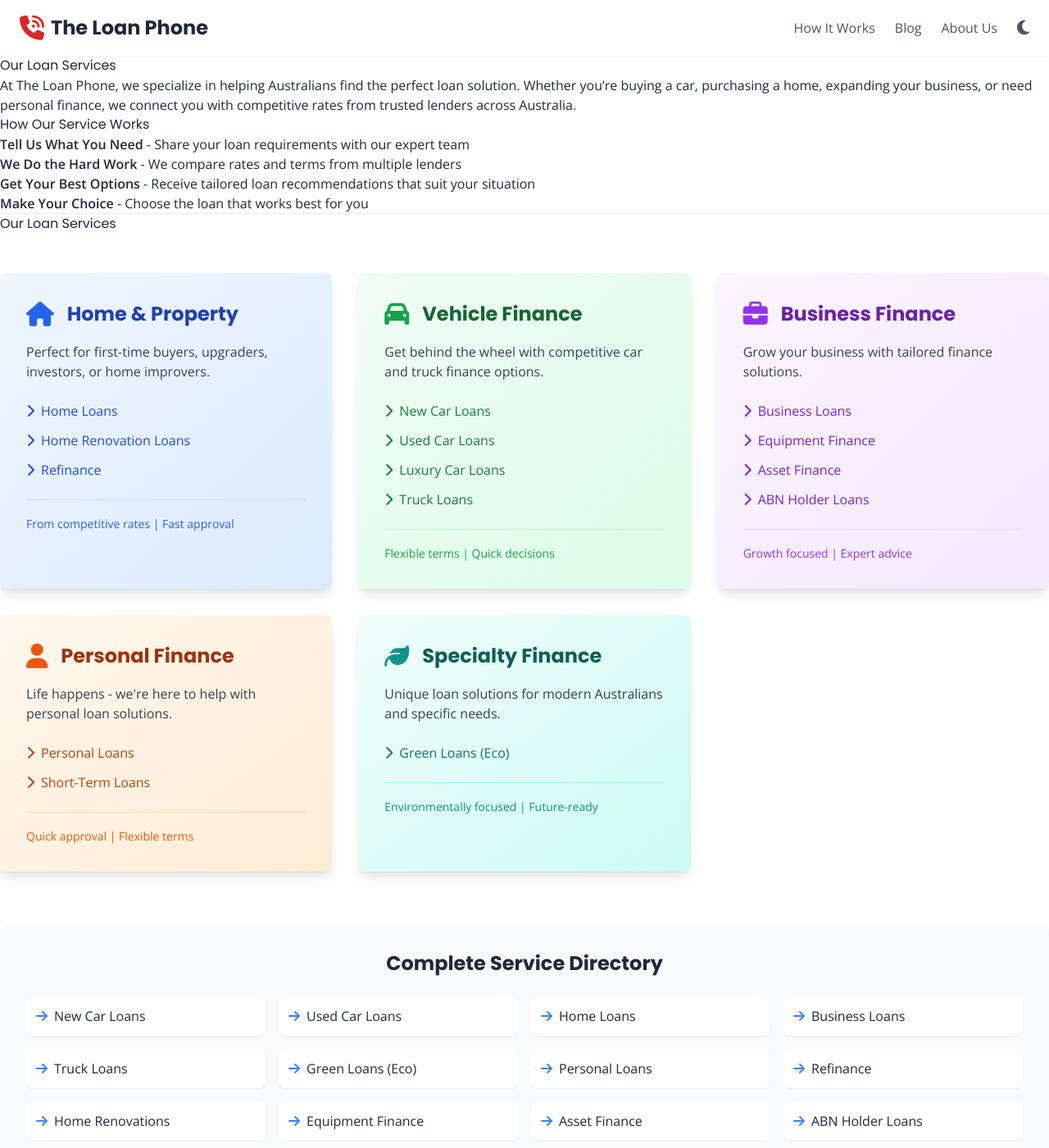
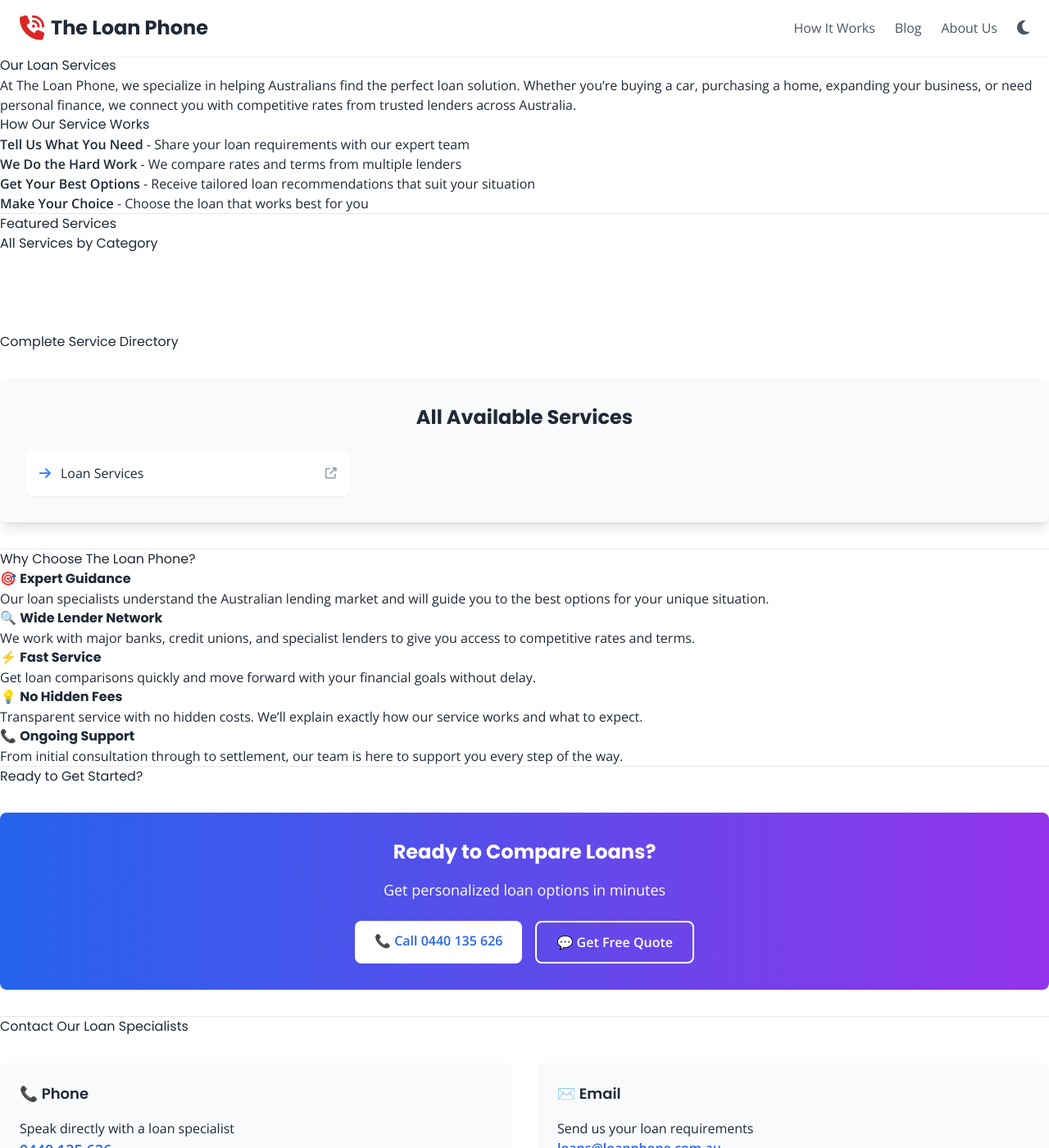
Before and after one commit to AMSumo9/loan-phone-website, a Jekyll site: the page built from _services/index.md, in a window 1280 px wide and 1400 px high. Shown: the whole window at 82% size. Built offline with Jekyll 4.4.1, drawn with Linux system fonts in a browser that asks for light colours; nearby versions of some CDN libraries; some of the changed text lies outside the part shown.

Commit message:
Update index.md

```diff
--- a/_services/index.md
+++ b/_services/index.md
@@ -19,108 +19,179 @@
 
 ---
 
-## Our Loan Services
+## Featured Services
 
-<div class="grid grid-cols-1 md:grid-cols-2 lg:grid-cols-3 gap-8 my-12">
+{% assign featured_services = site.services | where: "featured", true | sort: "order" %}
+{% if featured_services.size > 0 %}
+<div class="grid grid-cols-1 md:grid-cols-2 lg:grid-cols-3 gap-6 my-8">
+{% for service in featured_services limit: 6 %}
+<div class="bg-gradient-to-br from-blue-50 to-blue-100 p-6 rounded-lg shadow-lg hover:shadow-xl transition duration-300">
+  <div class="flex items-center mb-4">
+    {% if service.icon %}
+    <i class="{{ service.icon }} text-3xl text-blue-600 mr-4"></i>
+    {% endif %}
+    <h3 class="text-xl font-bold text-blue-800">{{ service.title | remove: ' | The Loan Phone' }}</h3>
+  </div>
+  <p class="text-gray-700 mb-4">{{ service.excerpt | default: service.meta_description }}</p>
+  <a href="{{ service.url }}" class="inline-flex items-center text-blue-600 font-semibold hover:text-blue-800">
+    Learn More <i class="fas fa-arrow-right ml-2"></i>
+  </a>
+</div>
+{% endfor %}
+</div>
+{% endif %}
 
-<!-- Home & Property -->
-<div class="bg-gradient-to-br from-blue-50 to-blue-100 p-8 rounded-lg shadow-lg hover:shadow-xl transition duration-300">
-<div class="flex items-center mb-4">
+## All Services by Category
+
+{% assign home_services = site.services | where: "category", "home" | sort: "order" %}
+{% assign vehicle_services = site.services | where: "category", "vehicle" | sort: "order" %}
+{% assign business_services = site.services | where: "category", "business" | sort: "order" %}
+{% assign personal_services = site.services | where: "category", "personal" | sort: "order" %}
+{% assign specialty_services = site.services | where: "category", "specialty" | sort: "order" %}
+
+<div class="grid grid-cols-1 lg:grid-cols-2 gap-8 my-12">
+
+{% if home_services.size > 0 %}
+<!-- Home & Property Services -->
+<div class="bg-gradient-to-br from-blue-50 to-blue-100 p-8 rounded-lg shadow-lg">
+<div class="flex items-center mb-6">
 <i class="fas fa-home text-3xl text-blue-600 mr-4"></i>
 <h3 class="text-2xl font-bold text-blue-800">Home & Property</h3>
 </div>
 <p class="text-gray-700 mb-6">Perfect for first-time buyers, upgraders, investors, or home improvers.</p>
 <ul class="space-y-3">
-<li><a href="{{ site.baseurl }}/home-loans/" class="flex items-center text-blue-700 hover:text-blue-900 font-medium"><i class="fas fa-chevron-right mr-2"></i>Home Loans</a></li>
-<li><a href="{{ site.baseurl }}/home-renovation-loans/" class="flex items-center text-blue-700 hover:text-blue-900 font-medium"><i class="fas fa-chevron-right mr-2"></i>Home Renovation Loans</a></li>
-<li><a href="{{ site.baseurl }}/refinance/" class="flex items-center text-blue-700 hover:text-blue-900 font-medium"><i class="fas fa-chevron-right mr-2"></i>Refinance</a></li>
+{% for service in home_services %}
+<li>
+  <a href="{{ service.url }}" class="flex items-center text-blue-700 hover:text-blue-900 font-medium group">
+    <i class="fas fa-chevron-right mr-2 group-hover:transform group-hover:translate-x-1 transition duration-200"></i>
+    {{ service.title | remove: ' | The Loan Phone' }}
+  </a>
+</li>
+{% endfor %}
 </ul>
-<div class="mt-6 pt-4 border-t border-blue-200">
-<span class="text-sm text-blue-600 font-medium">From competitive rates | Fast approval</span>
 </div>
-</div>
+{% endif %}
 
-<!-- Vehicle Finance -->
-<div class="bg-gradient-to-br from-green-50 to-green-100 p-8 rounded-lg shadow-lg hover:shadow-xl transition duration-300">
-<div class="flex items-center mb-4">
+{% if vehicle_services.size > 0 %}
+<!-- Vehicle Finance Services -->
+<div class="bg-gradient-to-br from-green-50 to-green-100 p-8 rounded-lg shadow-lg">
+<div class="flex items-center mb-6">
 <i class="fas fa-car text-3xl text-green-600 mr-4"></i>
 <h3 class="text-2xl font-bold text-green-800">Vehicle Finance</h3>
 </div>
 <p class="text-gray-700 mb-6">Get behind the wheel with competitive car and truck finance options.</p>
 <ul class="space-y-3">
-<li><a href="{{ site.baseurl }}/new-car-loans/" class="flex items-center text-green-700 hover:text-green-900 font-medium"><i class="fas fa-chevron-right mr-2"></i>New Car Loans</a></li>
-<li><a href="{{ site.baseurl }}/used-car-loans/" class="flex items-center text-green-700 hover:text-green-900 font-medium"><i class="fas fa-chevron-right mr-2"></i>Used Car Loans</a></li>
-<li><a href="{{ site.baseurl }}/luxury-car-loans/" class="flex items-center text-green-700 hover:text-green-900 font-medium"><i class="fas fa-chevron-right mr-2"></i>Luxury Car Loans</a></li>
-<li><a href="{{ site.baseurl }}/truck-loans/" class="flex items-center text-green-700 hover:text-green-900 font-medium"><i class="fas fa-chevron-right mr-2"></i>Truck Loans</a></li>
+{% for service in vehicle_services %}
+<li>
+  <a href="{{ service.url }}" class="flex items-center text-green-700 hover:text-green-900 font-medium group">
+    <i class="fas fa-chevron-right mr-2 group-hover:transform group-hover:translate-x-1 transition duration-200"></i>
+    {{ service.title | remove: ' | The Loan Phone' }}
+  </a>
+</li>
+{% endfor %}
 </ul>
-<div class="mt-6 pt-4 border-t border-green-200">
-<span class="text-sm text-green-600 font-medium">Flexible terms | Quick decisions</span>
 </div>
-</div>
+{% endif %}
 
-<!-- Business Finance -->
-<div class="bg-gradient-to-br from-purple-50 to-purple-100 p-8 rounded-lg shadow-lg hover:shadow-xl transition duration-300">
-<div class="flex items-center mb-4">
+{% if business_services.size > 0 %}
+<!-- Business Finance Services -->
+<div class="bg-gradient-to-br from-purple-50 to-purple-100 p-8 rounded-lg shadow-lg">
+<div class="flex items-center mb-6">
 <i class="fas fa-briefcase text-3xl text-purple-600 mr-4"></i>
 <h3 class="text-2xl font-bold text-purple-800">Business Finance</h3>
 </div>
 <p class="text-gray-700 mb-6">Grow your business with tailored finance solutions.</p>
 <ul class="space-y-3">
-<li><a href="{{ site.baseurl }}/business-loans/" class="flex items-center text-purple-700 hover:text-purple-900 font-medium"><i class="fas fa-chevron-right mr-2"></i>Business Loans</a></li>
-<li><a href="{{ site.baseurl }}/equipment-finance/" class="flex items-center text-purple-700 hover:text-purple-900 font-medium"><i class="fas fa-chevron-right mr-2"></i>Equipment Finance</a></li>
-<li><a href="{{ site.baseurl }}/asset-finance/" class="flex items-center text-purple-700 hover:text-purple-900 font-medium"><i class="fas fa-chevron-right mr-2"></i>Asset Finance</a></li>
-<li><a href="{{ site.baseurl }}/abn-holder-loans/" class="flex items-center text-purple-700 hover:text-purple-900 font-medium"><i class="fas fa-chevron-right mr-2"></i>ABN Holder Loans</a></li>
+{% for service in business_services %}
+<li>
+  <a href="{{ service.url }}" class="flex items-center text-purple-700 hover:text-purple-900 font-medium group">
+    <i class="fas fa-chevron-right mr-2 group-hover:transform group-hover:translate-x-1 transition duration-200"></i>
+    {{ service.title | remove: ' | The Loan Phone' }}
+  </a>
+</li>
+{% endfor %}
 </ul>
-<div class="mt-6 pt-4 border-t border-purple-200">
-<span class="text-sm text-purple-600 font-medium">Growth focused | Expert advice</span>
 </div>
-</div>
+{% endif %}
 
-<!-- Personal Finance -->
-<div class="bg-gradient-to-br from-orange-50 to-orange-100 p-8 rounded-lg shadow-lg hover:shadow-xl transition duration-300">
-<div class="flex items-center mb-4">
+{% if personal_services.size > 0 %}
+<!-- Personal Finance Services -->
+<div class="bg-gradient-to-br from-orange-50 to-orange-100 p-8 rounded-lg shadow-lg">
+<div class="flex items-center mb-6">
 <i class="fas fa-user text-3xl text-orange-600 mr-4"></i>
 <h3 class="text-2xl font-bold text-orange-800">Personal Finance</h3>
 </div>
 <p class="text-gray-700 mb-6">Life happens - we're here to help with personal loan solutions.</p>
 <ul class="space-y-3">
-<li><a href="{{ site.baseurl }}/personal-loans/" class="flex items-center text-orange-700 hover:text-orange-900 font-medium"><i class="fas fa-chevron-right mr-2"></i>Personal Loans</a></li>
-<li><a href="{{ site.baseurl }}/short-term-loans/" class="flex items-center text-orange-700 hover:text-orange-900 font-medium"><i class="fas fa-chevron-right mr-2"></i>Short-Term Loans</a></li>
+{% for service in personal_services %}
+<li>
+  <a href="{{ service.url }}" class="flex items-center text-orange-700 hover:text-orange-900 font-medium group">
+    <i class="fas fa-chevron-right mr-2 group-hover:transform group-hover:translate-x-1 transition duration-200"></i>
+    {{ service.title | remove: ' | The Loan Phone' }}
+  </a>
+</li>
+{% endfor %}
 </ul>
-<div class="mt-6 pt-4 border-t border-orange-200">
-<span class="text-sm text-orange-600 font-medium">Quick approval | Flexible terms</span>
 </div>
+{% endif %}
+
 </div>
 
-<!-- Specialty Finance -->
-<div class="bg-gradient-to-br from-teal-50 to-teal-100 p-8 rounded-lg shadow-lg hover:shadow-xl transition duration-300">
-<div class="flex items-center mb-4">
+{% if specialty_services.size > 0 %}
+<!-- Specialty Services -->
+<div class="bg-gradient-to-br from-teal-50 to-teal-100 p-8 rounded-lg shadow-lg my-8">
+<div class="flex items-center mb-6">
 <i class="fas fa-leaf text-3xl text-teal-600 mr-4"></i>
 <h3 class="text-2xl font-bold text-teal-800">Specialty Finance</h3>
 </div>
 <p class="text-gray-700 mb-6">Unique loan solutions for modern Australians and specific needs.</p>
 <ul class="space-y-3">
-<li><a href="{{ site.baseurl }}/green-loans/" class="flex items-center text-teal-700 hover:text-teal-900 font-medium"><i class="fas fa-chevron-right mr-2"></i>Green Loans (Eco)</a></li>
+{% for service in specialty_services %}
+<li>
+  <a href="{{ service.url }}" class="flex items-center text-teal-700 hover:text-teal-900 font-medium group">
+    <i class="fas fa-chevron-right mr-2 group-hover:transform group-hover:translate-x-1 transition duration-200"></i>
+    {{ service.title | remove: ' | The Loan Phone' }}
+  </a>
+</li>
+{% endfor %}
 </ul>
-<div class="mt-6 pt-4 border-t border-teal-200">
-<span class="text-sm text-teal-600 font-medium">Environmentally focused | Future-ready</span>
 </div>
-</div>
+{% endif %}
 
-<!-- Complete Service List (Spanning 2 columns on larger screens) -->
-<div class="lg:col-span-3 bg-gray-50 p-8 rounded-lg shadow-lg mt-8">
-<h3 class="text-2xl font-bold text-gray-800 mb-6 text-center">Complete Service Directory</h3>
-<div class="grid grid-cols-2 md:grid-cols-3 lg:grid-cols-4 gap-4">
-{% for loan_type in site.data.loan_types.all_types %}
-<a href="{{ site.baseurl }}{{ loan_type.url }}" class="flex items-center p-3 bg-white rounded-lg hover:bg-blue-50 hover:text-blue-700 transition duration-200 shadow-sm hover:shadow-md">
-<i class="fas fa-arrow-right text-blue-500 mr-2"></i>
-<span class="font-medium">{{ loan_type.name }}</span>
+## Complete Service Directory
+
+{% assign all_services = site.services | sort: "title" %}
+{% if all_services.size > 0 %}
+<div class="bg-gray-50 p-8 rounded-lg shadow-lg my-8">
+<h3 class="text-2xl font-bold text-gray-800 mb-6 text-center">All Available Services</h3>
+<div class="grid grid-cols-1 md:grid-cols-2 lg:grid-cols-3 gap-4">
+{% for service in all_services %}
+<a href="{{ service.url }}" class="flex items-center p-4 bg-white rounded-lg hover:bg-blue-50 hover:text-blue-700 transition duration-200 shadow-sm hover:shadow-md group">
+  {% if service.icon %}
+  <i class="{{ service.icon }} text-blue-500 mr-3"></i>
+  {% else %}
+  <i class="fas fa-arrow-right text-blue-500 mr-3"></i>
+  {% endif %}
+  <span class="font-medium">{{ service.title | remove: ' | The Loan Phone' }}</span>
+  <i class="fas fa-external-link-alt ml-auto text-gray-400 group-hover:text-blue-500 text-sm"></i>
 </a>
 {% endfor %}
 </div>
 </div>
-
+{% else %}
+<!-- Fallback to data file if no services collection exists yet -->
+<div class="bg-gray-50 p-8 rounded-lg shadow-lg my-8">
+<h3 class="text-2xl font-bold text-gray-800 mb-6 text-center">All Available Services</h3>
+<div class="grid grid-cols-1 md:grid-cols-2 lg:grid-cols-3 gap-4">
+{% for loan_type in site.data.loan_types.all_types %}
+<a href="{{ site.baseurl }}{{ loan_type.url }}" class="flex items-center p-4 bg-white rounded-lg hover:bg-blue-50 hover:text-blue-700 transition duration-200 shadow-sm hover:shadow-md">
+  <i class="fas fa-arrow-right text-blue-500 mr-3"></i>
+  <span class="font-medium">{{ loan_type.name }}</span>
+</a>
+{% endfor %}
 </div>
+</div>
+{% endif %}
 
 ---
 
@@ -169,22 +240,6 @@
 
 ---
 
-## Frequently Asked Questions
-
-### How much does your service cost?
-Our loan comparison service is completely free. We're paid by lenders when you successfully obtain a loan, so there's no cost to you for our expert guidance.
-
-### How long does the process take?
-Most loan comparisons can be completed within 24-48 hours. Some loans may require additional documentation, but we'll keep you informed throughout the process.
-
-### Do you work with all lenders?
-We work with a wide network of reputable lenders including major banks, credit unions, and specialist finance providers to ensure you get competitive options.
-
-### What information do I need to provide?
-We'll need basic information about your financial situation, employment, and the type of loan you're seeking. Our team will guide you through exactly what's required.
-
----
-
 ## Contact Our Loan Specialists
 
 <div class="grid grid-cols-1 md:grid-cols-2 gap-8 my-8">
```
